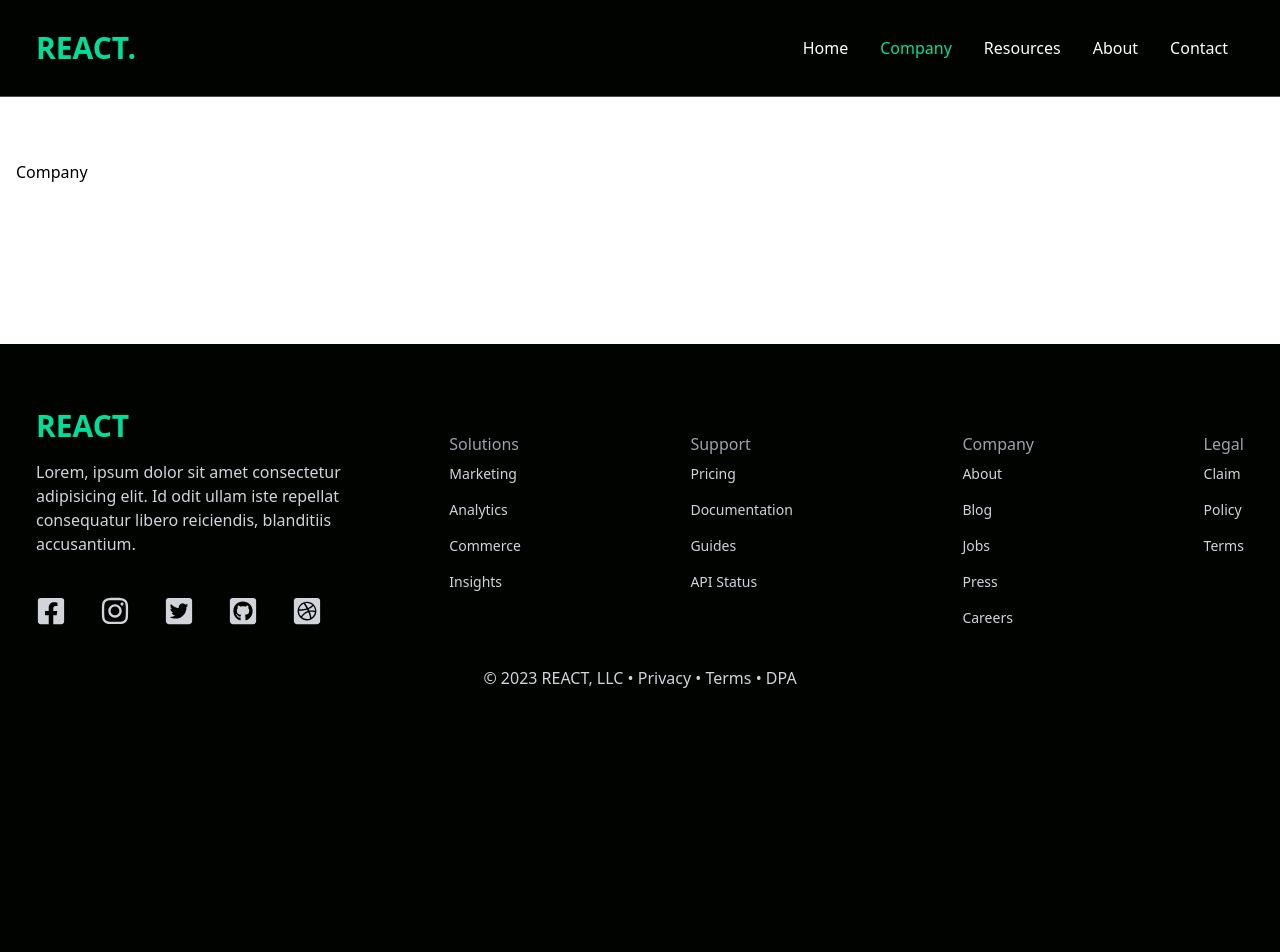
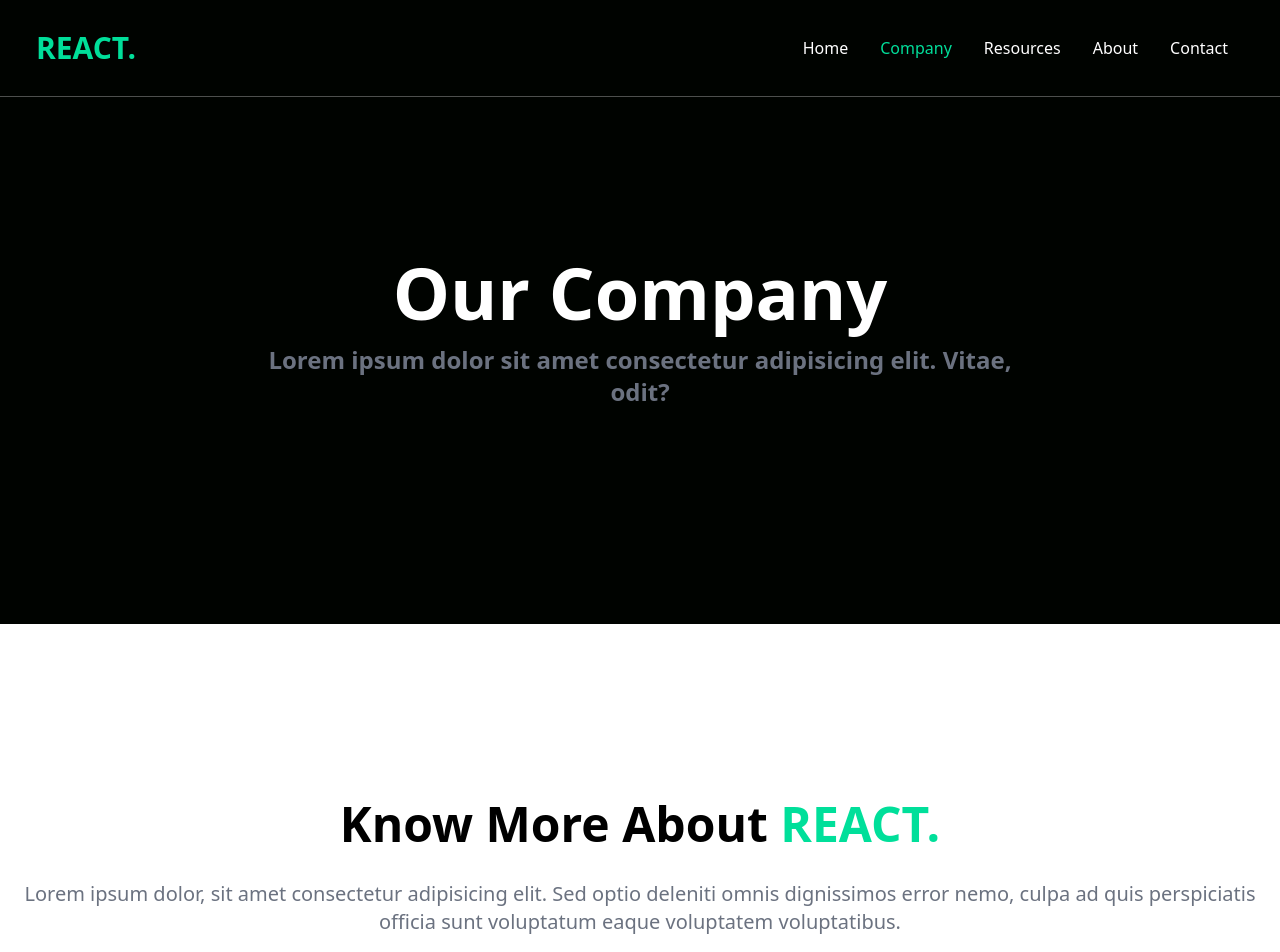
Before and after one commit to muhannadsalkini/React-DataWebsite, a React (Create React App) app: page /company in a window 1280 px wide. Shown: the top 952 px of the page. Before the commit the page ends 800 px from the top, so only its background shows below. Built offline with nearby package versions, Linux system fonts and the light colour scheme; what taos would draw is missing.

Commit message:
Added Comapny Page

```diff
--- a/src/pages/Company.jsx
+++ b/src/pages/Company.jsx
@@ -2,9 +2,30 @@ import React from "react";
 
 const Company = () => {
   return (
-    <div className="w-full bg-white py-[10rem] px-4">
-      <div className="max-w-[1240px]">
-        <h1>Company</h1>
+    <div>
+      <div className="w-full text-white py-[10rem] px-4">
+        <div className="max-w-[800px] mt-[96px] w-full my-10 top-10 mx-auto text-center flex flex-col ">
+          <h1 className="font-bold md:text-7xl sm:text-6xl text-4xl">
+            Our Company
+          </h1>
+          <p className="md:text-2xl text-xl font-bold text-gray-500 py-4">
+            Lorem ipsum dolor sit amet consectetur adipisicing elit. Vitae,
+            odit?
+          </p>
+        </div>
+      </div>
+
+      <div className="w-full bg-white py-[5rem] md:py-[10rem] px-4">
+        <div className="max-w-[1240px] mx-auto text-center">
+          <h1 className="font-bold text-4xl md:text-5xl py-4">
+            Know More About <span className="text-[#00df9a]">REACT.</span>
+          </h1>
+          <p className="mb-8 lg:mb-16 font-light text-center text-gray-500 sm:text-xl py-4">
+            Lorem ipsum dolor, sit amet consectetur adipisicing elit. Sed optio
+            deleniti omnis dignissimos error nemo, culpa ad quis perspiciatis
+            officia sunt voluptatum eaque voluptatem voluptatibus.
+          </p>
+        </div>
       </div>
     </div>
   );
```
